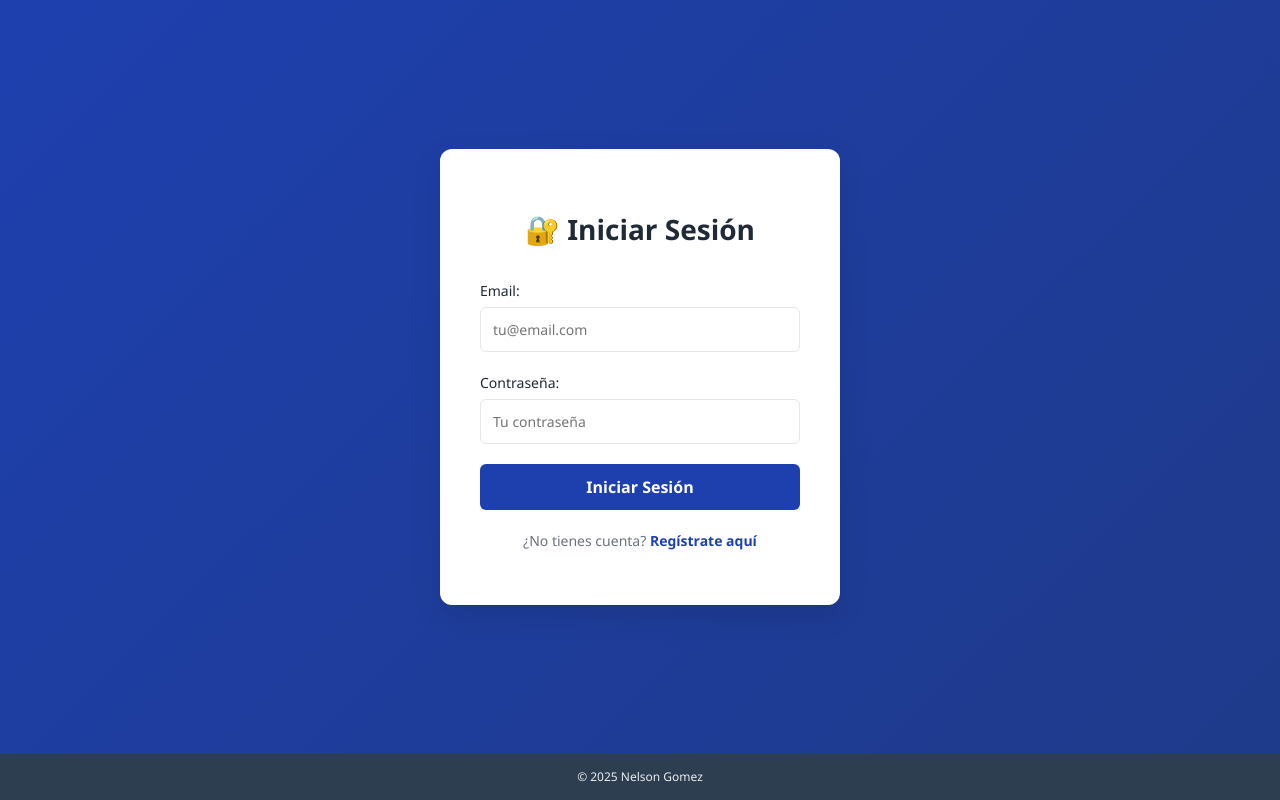
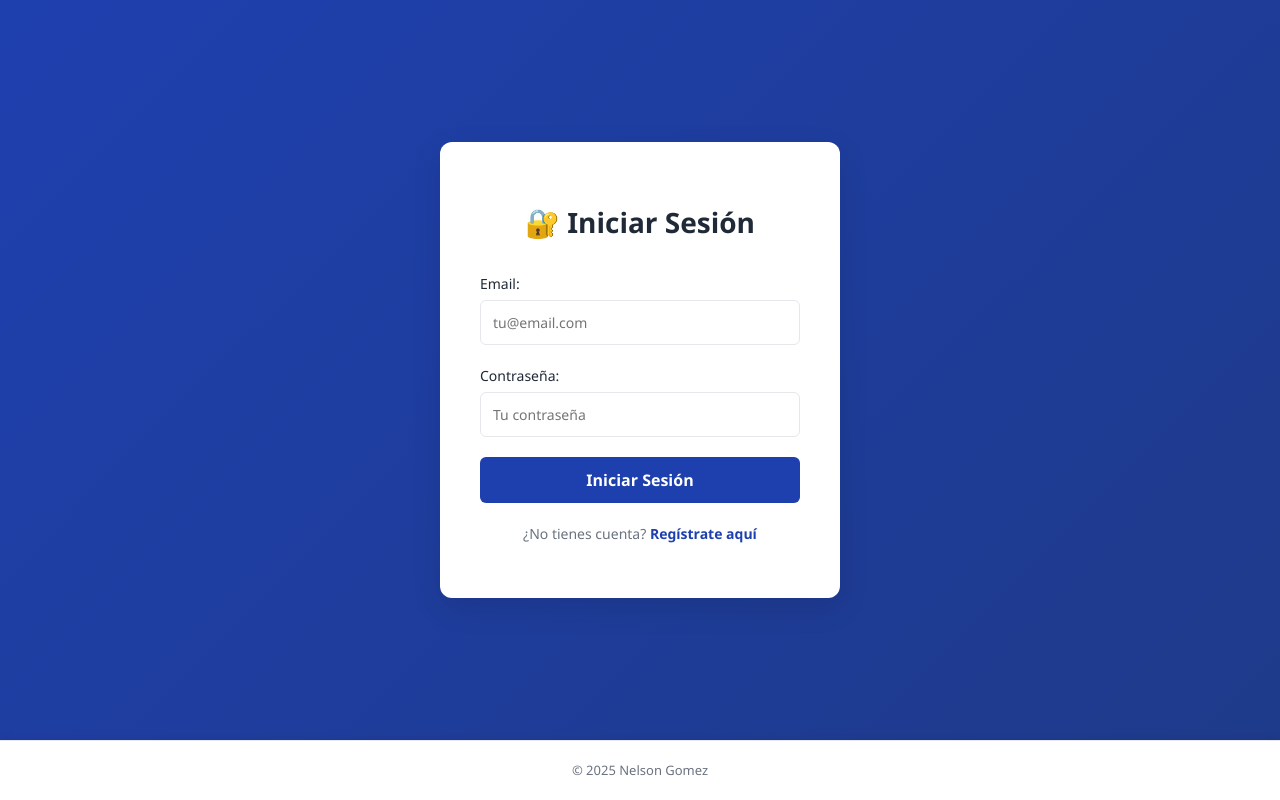
Before and after one commit to nelson-gomez/frontend-reservas-equipos, a React (Vite) app: page /login in a window 1280 px wide. Built offline with nearby package versions, Linux system fonts and the light colour scheme.

Commit message:
ajustes header y footer color y ancho

```diff
--- a/src/componentes/PieDePagina.css
+++ b/src/componentes/PieDePagina.css
@@ -1,20 +1,24 @@
 .pie-de-pagina {
   width: 100%;
-  background-color: #2c3e50;
-  color: white;
+  background-color: var(--color-white);
+  color: var(--color-text);
+  border-top: 1px solid var(--color-border);
+  box-shadow: 0 -2px 8px rgba(0, 0, 0, 0.06);
 }
 
 .pie-de-pagina-contenedor {
   max-width: var(--ancho-maximo-contenido);
   margin: 0 auto;
-  padding: 14px var(--container-padding-desktop);
+  padding: 20px var(--container-padding-desktop);
   display: flex;
   justify-content: center;
+  width: 100%;
 }
 
 .pie-de-pagina-texto {
-  font-size: 12px;
-  opacity: 0.9;
+  font-size: 13px;
+  color: var(--color-text-light);
+  font-weight: 500;
 }
 
 @media (max-width: 480px) {
```
